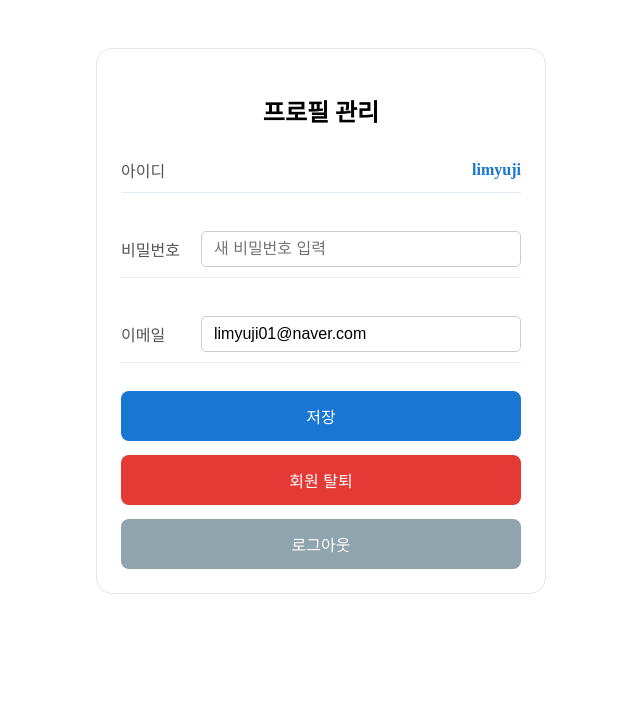
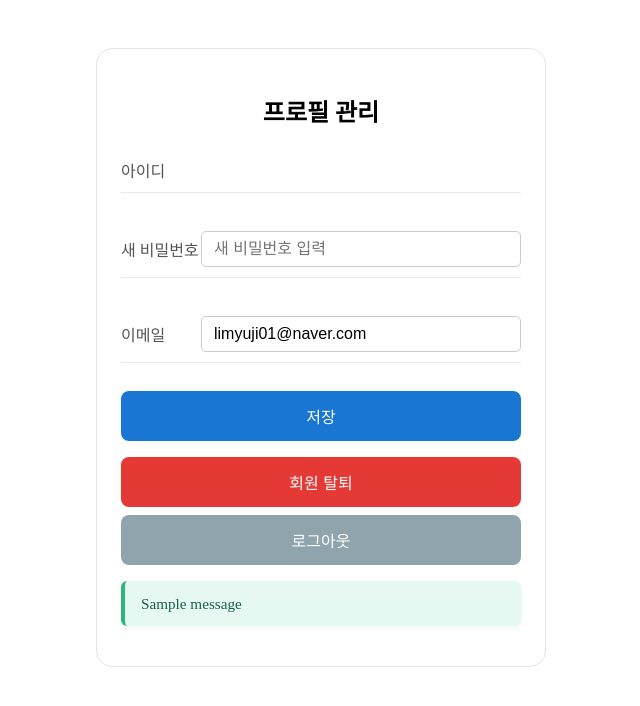
Before and after one commit to lim-yuji/calbak, a Django app: page /mypage/profile_edit/ in a window 1280 px wide. Shown: the top 706 px of the page, without its empty margins (319-959 px from the left). Run offline with Django 5.2, Linux system fonts and the light colour scheme; a user stored in the database is signed in; tables that the repository leaves empty hold one stand-in row (values such as "Sample post"); one stand-in notice (Sample message) is shown.

Commit message:
회원 수정 back 적용

```diff
--- a/app/urls.py
+++ b/app/urls.py
@@ -15,5 +15,7 @@
     path('friend_calendar/', views.friend_calendar, name='friend_calendar'),
     path('login/', views.login, name='login'),
     path('signup/', views.signup, name='signup'),
+    path('mypage/profile_delete/', views.delete_account, name='delete_account'),
+    path('logout/', views.logout_view, name='logout'),
 
 ]
--- a/app/views.py
+++ b/app/views.py
@@ -9,7 +9,8 @@
 from django.contrib import messages
 from django.http import JsonResponse, HttpResponseBadRequest
 from django.views.decorators.csrf import csrf_exempt
-from django.contrib.auth import authenticate, login as auth_login
+from django.contrib.auth.decorators import login_required
+from django.contrib.auth import authenticate, login as auth_login, logout as auth_logout, update_session_auth_hash
 from .models import Event
 from django.views.decorators.http import require_POST
 from urllib.parse import quote
@@ -168,3 +169,58 @@
             return HttpResponseBadRequest('잘못된 요청입니다.')
 
     return render(request, 'app/signup.html')
+
+@login_required
+def profile_edit(request):
+    """
+    GET:  현재 이메일 보여주는 폼 렌더링
+    POST: 이메일·비밀번호 변경 처리
+    """
+    user = request.user
+
+    if request.method == 'POST':
+        email    = request.POST.get('email', '').strip()
+        password = request.POST.get('password', '').strip()
+
+        # 이메일만 바꿀 때
+        if email and email != user.email:
+            user.email = email
+
+        # 비밀번호만 바꿀 때
+        if password:
+            user.set_password(password)
+            # 세션에 로그인 유지
+            update_session_auth_hash(request, user)
+
+        user.save()
+        messages.success(request, '프로필이 성공적으로 업데이트되었습니다.')
+        return redirect('profile_edit')
+
+    # GET
+    return render(request, 'app/profile_edit.html', {
+        'user': user
+    })
+
+
+@login_required
+def delete_account(request):
+    """
+    POST 요청으로만 처리
+    """
+    if request.method != 'POST':
+        return HttpResponseBadRequest('잘못된 요청입니다.')
+
+    # 현재 사용자 로그아웃 후 삭제
+    user = request.user
+    auth_logout(request)
+    user.delete()
+
+    messages.success(request, '회원 탈퇴가 완료되었습니다.')
+    return redirect('home')
+
+
+@login_required
+def logout_view(request):
+    auth_logout(request)
+    messages.info(request, '로그아웃 되었습니다.')
+    return redirect('home')
--- a/static/css/style_smg.css
+++ b/static/css/style_smg.css
@@ -490,3 +490,32 @@
   border-color: #4a90e2;
   box-shadow: 0 0 5px rgba(74, 144, 226, 0.5);
 }
+
+.messages {
+  list-style: none;
+  padding: 0;
+  margin: 1rem 0;
+}
+
+.messages li {
+  display: flex;
+  align-items: center;
+  padding: 12px 16px;
+  margin-bottom: 12px;
+  border-radius: 6px;
+  font-size: 0.95rem;
+  line-height: 1.4;
+  box-shadow: 0 2px 6px rgba(0,0,0,0.05);
+}
+
+.messages li.success {
+  background-color: #e6f8f2;
+  border-left: 4px solid #2cb67d;
+  color: #1a5d4f;
+}
+
+.messages li.error {
+  background-color: #fdecea;
+  border-left: 4px solid #e53e3e;
+  color: #9b2c2c;
+}
--- a/templates/app/mypage.html
+++ b/templates/app/mypage.html
@@ -18,8 +18,8 @@
                     <span class="material-symbols-outlined">account_circle</span>
                 </div>
                 <div class="profile-info">
-                    <div class="username">username</div>
-                    <div class="email">user_email</div>
+                    <div class="username">{{ user.first_name }}</div>
+                    <div class="email">{{ user.email }}</div>
                 </div>
             </div>
             <a href="{% url 'profile_edit' %}" class="edit-button">프로필 수정</a>
--- a/templates/app/profile_edit.html
+++ b/templates/app/profile_edit.html
@@ -8,44 +8,43 @@
 <body>
 <div class="edit-container">
     <h2>프로필 관리</h2>
+    <form method="post" action="{% url 'profile_edit' %}">
+  {% csrf_token %}
   <div class="info-row">
-        <span class="info-label">아이디</span>
-        <span class="info-value">{{ user.username }}</span>  <!-- 백엔드 값 -->
+    <label class="info-label">아이디</label>
+    <span class="info-value">{{ user.first_name }}</span>
   </div>
-
   <div class="info-row">
-        <label for="password" class="info-label">비밀번호</label>
+    <label for="password" class="info-label">새 비밀번호</label>
     <input type="password" id="password" name="password" placeholder="새 비밀번호 입력" />
   </div>
-
   <div class="info-row">
     <label for="email" class="info-label">이메일</label>
-        <input type="email" id="email" name="email" value="{{ user.email }}" />
+    <input type="email" id="email" name="email" value="{{ user.email }}" required />
   </div>
   <div class="button-group">
-        <button class="action-btn" type="submit">저장</button>
-        <button class="action-btn danger" id="deleteBtn">회원 탈퇴</button>
-        <button class="action-btn secondary" id="logoutBtn">로그아웃</button>
+    <button type="submit" class="action-btn">저장</button>
   </div>
+</form>
+
+<form method="post" action="{% url 'delete_account' %}" style="margin-top:1rem;">
+  {% csrf_token %}
+  <button type="submit" class="action-btn danger">회원 탈퇴</button>
+</form>
+
+<form method="post" action="{% url 'logout' %}" style="margin-top:0.5rem;">
+  {% csrf_token %}
+  <button type="submit" class="action-btn secondary">로그아웃</button>
+</form>
+
+{% if messages %}
+  <ul class="messages">
+    {% for m in messages %}
+      <li class="{{ m.tags }}">{{ m }}</li>
+    {% endfor %}
+  </ul>
+{% endif %}
 </div>
-
-<!-- 간단 모달 -->
-<div id="modal" class="modal">
-    <div class="modal-content">
-        <p id="modalMsg"></p>
-        <button id="modalOkBtn">확인</button>
-    </div>
-</div>
-
-<!-- 폼 입력 모달 -->
-<div id="formModal" class="modal">
-    <div class="modal-content">
-        <h3 id="formTitle"></h3>
-        <div id="formFields" style="display: flex; flex-direction: column; gap: 10px; margin-top: 10px;"></div>
-        <button id="formSubmitBtn">확인</button>
-    </div>
-</div>
-
 <script src="{% static 'js/profile_edit.js' %}"></script>
 </body>
 </html>
```
Also changed, not shown: db.sqlite3, static/css/style_ydy.css (line endings or trailing spaces). Lines whose indentation alone changed are shown as unchanged.
